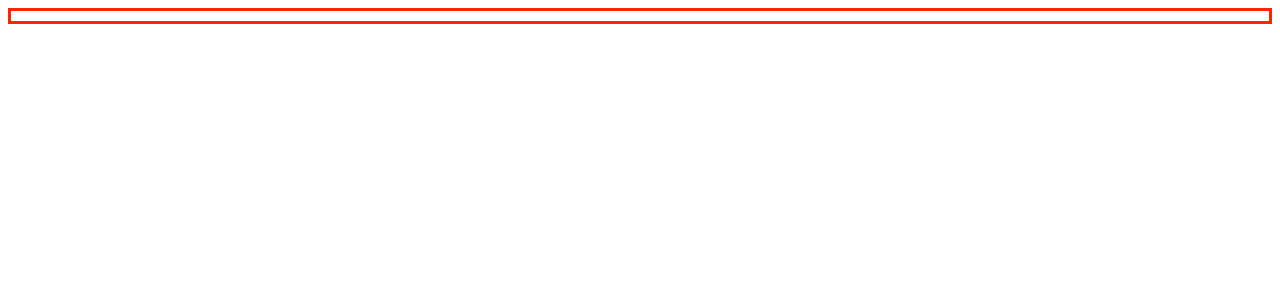
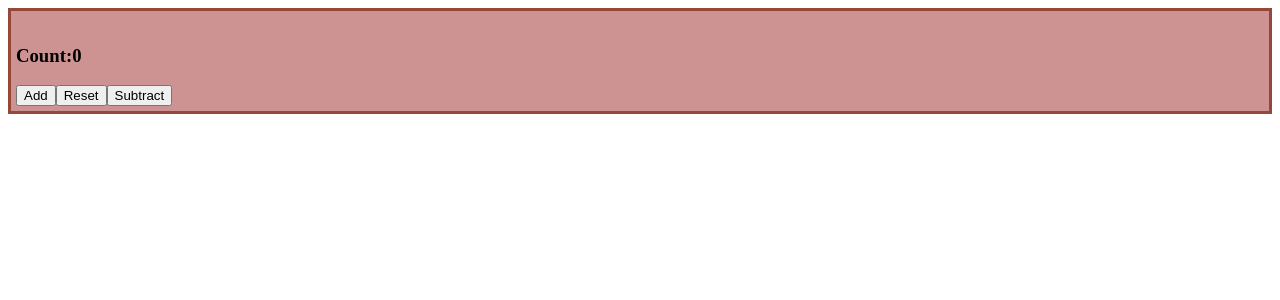
Before and after one commit to Meli357/REACT-exercises, a React (Create React App) app: page /counter in a window 1280 px wide. Before the commit this address had no page. Shown: the top 300 px of the page. Built offline with nearby package versions, Linux system fonts and the light colour scheme.

Commit message:
add Route to counter

```diff
--- a/src/App.js
+++ b/src/App.js
@@ -24,6 +24,7 @@ export function App(){
         <Container>
             <Routes>
                 <Route path="/" element={<Welcome name="Melissa"/>}/>
+                <Route path="/counter" element={<ClickCounter />}/>
             </Routes>
         </Container>
     </div>
--- a/src/ClickCounter.js
+++ b/src/ClickCounter.js
@@ -27,9 +27,9 @@ export function useClickCounter(initialValue=0){
 export function ClickCounter(props,{initialValue=0}){
     const {counter,onIncrement,onReset,onDecrement}=useClickCounter(initialValue)
 
-    useEffect(()=>{
-        props.onCounterChange(counter) ;
-    },[counter])
+    // useEffect(()=>{
+    //     props.onCounterChange(counter) ;
+    // },[counter])
 
     return(<div>
         <h3>Count:{counter}</h3>
--- a/src/index.css
+++ b/src/index.css
@@ -5,8 +5,9 @@
 }
 
 .container{
-    background-color: #ffffff;
-    border: 3px solid #FF2500;
+    background-color: #cd9292;
+    border: 3px solid #95473a;
+    padding:5px;
 }
 .container-title{
     font-weight: bold;
```
